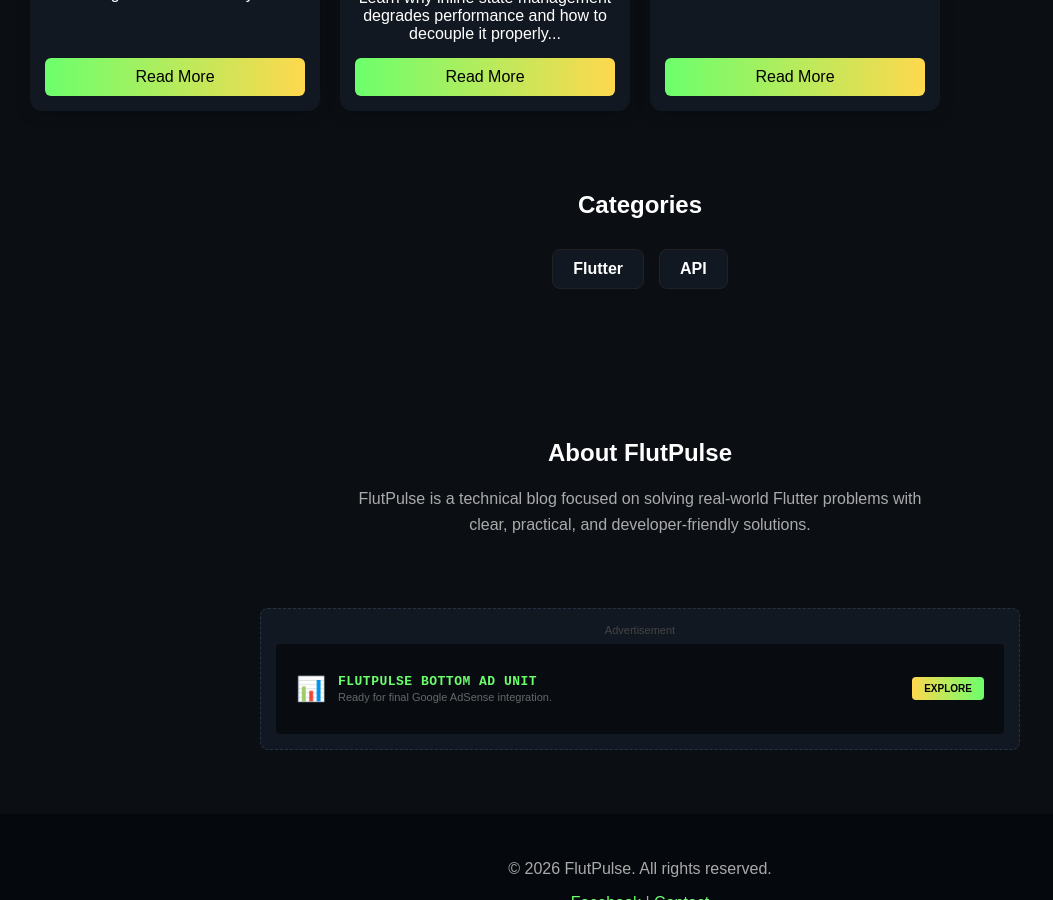
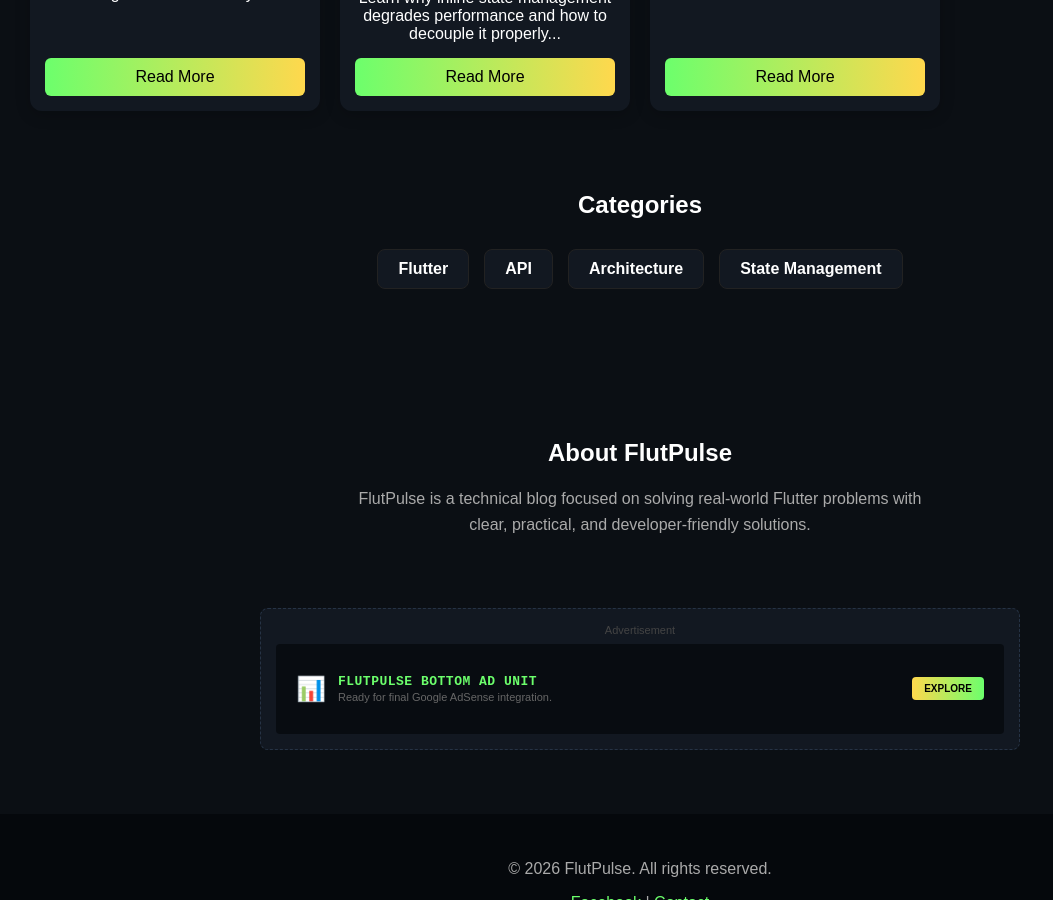
Before and after one commit to ahmloutfy/flutpulse, a Jekyll site: the page built from index.md, in a window 1280 px wide and 900 px high, scrolled down 1204 px. Shown: the whole window, without its empty margins (0-1053 px from the left). Built offline with Jekyll 4.4.1, drawn with Linux system fonts in a browser that asks for light colours.

Commit message:
Update 2026-06-14-why-setstate-belongs-outside-ui.md

```diff
--- a/_posts/2026-06-14-why-setstate-belongs-outside-ui.md
+++ b/_posts/2026-06-14-why-setstate-belongs-outside-ui.md
@@ -4,6 +4,7 @@ title: "Conquering the Lifecycle: Why setState Belongs Outside Your Building Blo
 date: 2026-06-14
 excerpt: "Flutter's declarative nature is powerful, but mixing UI with business logic creates a brittle app. Learn why inline state management degrades performance and how to decouple it properly..."
 image: "/images/articles/conquering-the-lifecycle.jpg"
+categories: [Flutter, Architecture, State Management]
 ---
 
 <h1>{{ page.title }}</h1>
```
